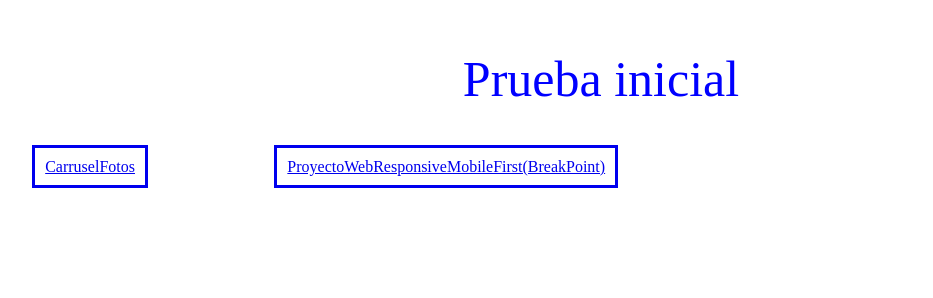
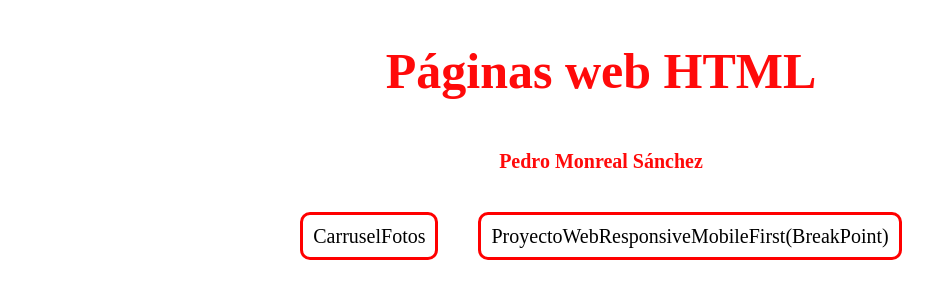
Before and after one commit to PedroMonrealGamer/ServidorWebHTMLEjerciciosPublicosGithub, a plain HTML site: page index.html in a window 1280 px wide. Shown: the whole page, without its empty margins (39-972 px from the left). Drawn offline with Linux system fonts and the light colour scheme.

Commit message:
mejora de index

```diff
--- a/estilo.css
+++ b/estilo.css
@@ -1,15 +1,40 @@
-*{
+* {
+    box-sizing: border-box;
+}
+
+body {
+    display: flex;
     flex-direction: column;
+    align-items: center;
+    justify-content: center;
 }
-p{
-    color:blue;
+
+h1 {
+    color: rgb(255, 10, 10);
     font-size: 50px;
     text-align: center;
 }
 
-.boton{
+h2 {
+    color: rgb(255, 10, 10);
+    font-size: 20px;
+    text-align: center;
+}
+
+.boton {
+    margin: 20px;
     padding: 10px;
-    align-items: center;
-    margin:5%;
     border-style: solid;
+    border-color: red;
+    text-decoration: none;
+    color: black;
+    transition: 0.4s;
+    font-size: 20px;
+    border-radius: 10px;
 }
+
+.boton:hover{
+    background-color:rgb(240, 171, 171);
+    border-radius: 30px;
+
+}
--- a/index.html
+++ b/index.html
@@ -7,7 +7,9 @@
     <title>Document</title>
 </head>
 <body>
-    <p>Prueba inicial</p>
+    <h1>Páginas web HTML</h1>
+    <h2>Pedro Monreal Sánchez</h2>
+    <br><br>
     <div id="botones" class="botones"></div>
 </body>
 <script src="js.js"></script>
```
